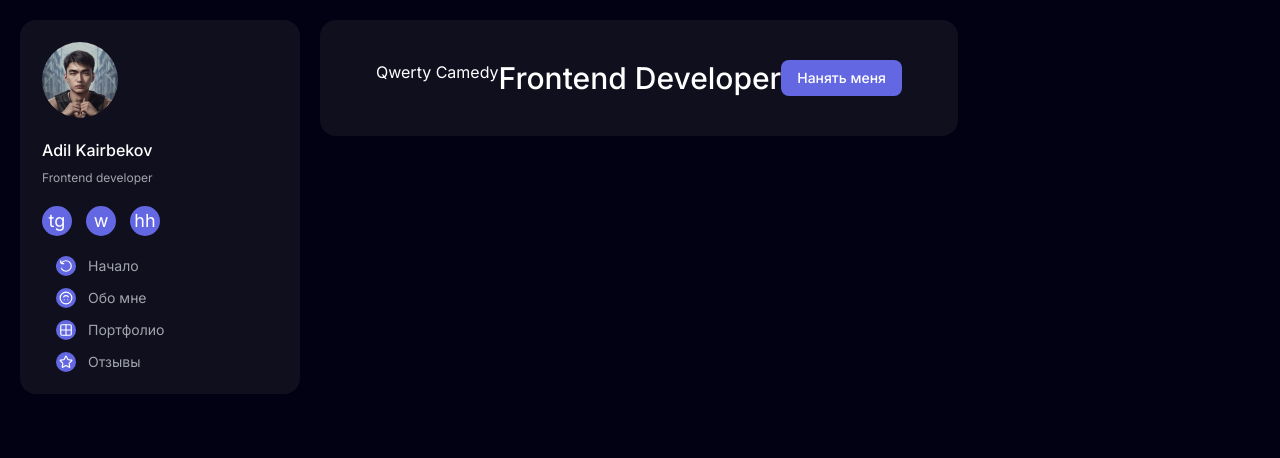
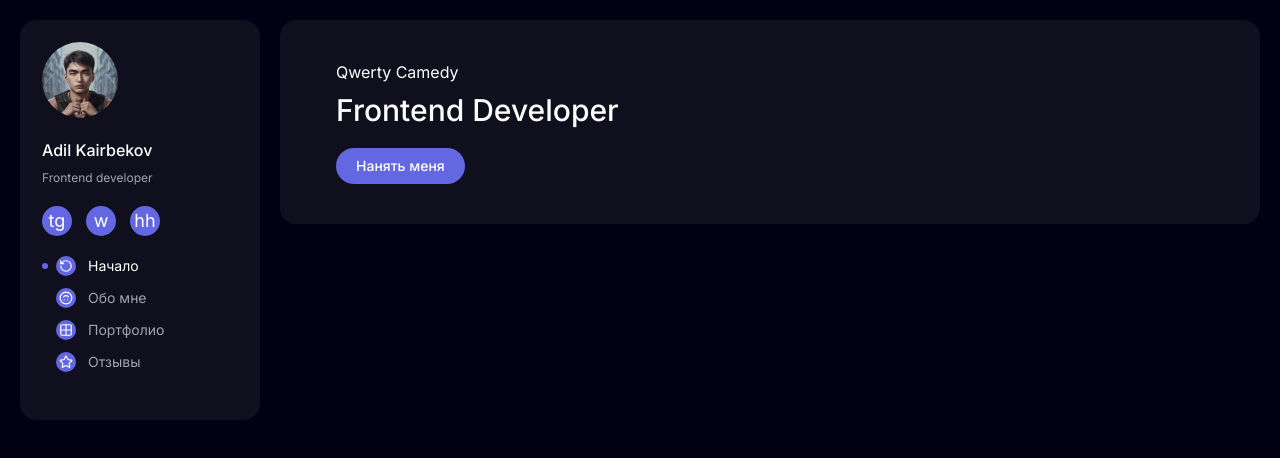
Before and after one commit to qwertycamedy/portfolio, a React (Vite) app: page / in a window 1280 px wide. Shown: the top 458 px of the page. Built offline with nearby package versions, Linux system fonts and the light colour scheme.

Commit message:
feat(hero): hero section path

```diff
--- a/src/components/shared/_common/sidebar.tsx
+++ b/src/components/shared/_common/sidebar.tsx
@@ -31,7 +31,8 @@ export const Sidebar = () => {
   }, []);
 
   return (
-    <Card className={'h-max max-w-70 flex-col gap-5 p-5.5'}>
+    <aside className="flex h-max w-full max-w-60 flex-col">
+      <Card className={'flex-col gap-5 px-5.5 pt-5.5 pb-12'}>
         <img
           className="h-19 w-19 rounded-full"
           src={meImg}
@@ -39,16 +40,17 @@ export const Sidebar = () => {
         />
         <div className="flex flex-col gap-2">
           <Title text="Adil Kairbekov" size={TitleSizes.h5} />
-        <p className="text-secondary-foreground text-xs">Frontend developer</p>
+          <p className="text-secondary-foreground text-xs">
+            Frontend developer
+          </p>
         </div>
         <ul className="flex gap-3.5">
           {networkLinks.map((networkLink) => (
-          <li>
+            <li key={networkLink.path}>
               <Link
                 className="bg-primary flex h-7.5 w-7.5 items-center justify-center overflow-hidden rounded-full text-lg transition-opacity hover:opacity-60"
                 to={networkLink.path}
                 target="_blank"
-              key={networkLink.path}
               >
                 {networkLink.text}
               </Link>
@@ -57,15 +59,17 @@ export const Sidebar = () => {
         </ul>
         <ul className="flex flex-col gap-3 pl-3.5">
           {navLinks.map((navLink) => (
-          <li>
+            <li key={navLink.path}>
               <Link
-              className="text-secondary-foreground relative flex items-center gap-3 text-sm"
+                className={cn(
+                  'text-secondary-foreground relative flex items-center gap-3 text-sm hover:opacity-70 transition-opacity',
+                  { 'text-foreground': activeNavLink === navLink.path },
+                )}
                 to={`/#${navLink.path}`}
-              key={navLink.path}
               >
                 <span
                   className={cn(
-                  'bg-primary pointer-events-none absolute flex h-1.5 w-1.5 rounded-full opacity-0 transition-opacity',
+                    'bg-primary pointer-events-none absolute right-[calc(100%+8px)] flex h-1.5 w-1.5 rounded-full opacity-0 transition-opacity',
                     { 'opacity-100': activeNavLink === navLink.path },
                   )}
                 />
@@ -83,5 +87,6 @@ export const Sidebar = () => {
           ))}
         </ul>
       </Card>
+    </aside>
   );
 };
--- a/src/components/shared/hero.tsx
+++ b/src/components/shared/hero.tsx
@@ -1,12 +1,20 @@
+import { Link } from 'react-router-dom';
 import { Button, Card, Title, TitleSizes } from '../ui';
+import { navLinks, networkLinks } from '@/utils';
 
 export const Hero = () => {
   return (
-    <section id="hero">
-      <Card>
-        <p>Qwerty Camedy</p>
-        <Title text="Frontend Developer" size={TitleSizes.h1} />
-        <Button>Нанять меня</Button>
+    <section className="flex w-full" id={navLinks[0].path}>
+      <Card className="h-max flex-col">
+        <p className="mb-2">Qwerty Camedy</p>
+        <Title
+          className={'mb-5'}
+          text="Frontend Developer"
+          size={TitleSizes.h1}
+        />
+        <Link to={networkLinks[1].path} target="blank">
+          <Button className="w-max px-5 py-3">Нанять меня</Button>
+        </Link>
       </Card>
     </section>
   );
--- a/src/components/ui/button.tsx
+++ b/src/components/ui/button.tsx
@@ -5,7 +5,7 @@ import { cva, type VariantProps } from 'class-variance-authority';
 import { cn } from '@/utils';
 
 const buttonVariants = cva(
-  "cursor-pointer inline-flex items-center justify-center gap-2 whitespace-nowrap rounded-md text-sm font-medium transition-all disabled:pointer-events-none disabled:opacity-50 [&_svg]:pointer-events-none [&_svg:not([class*='size-'])]:size-4 outline-none focus-visible:border-ring focus-visible:ring-ring/50 focus-visible:ring-[3px] aria-invalid:ring-destructive/20 dark:aria-invalid:ring-destructive/40 aria-invalid:border-destructive",
+  "cursor-pointer inline-flex items-center justify-center gap-2 whitespace-nowrap rounded-full text-sm font-medium transition-all disabled:pointer-events-none disabled:opacity-50 [&_svg]:pointer-events-none [&_svg:not([class*='size-'])]:size-4 outline-none focus-visible:border-ring focus-visible:ring-ring/50 focus-visible:ring-[3px] aria-invalid:ring-destructive/20 dark:aria-invalid:ring-destructive/40 aria-invalid:border-destructive",
   {
     variants: {
       variant: {
@@ -22,8 +22,8 @@ const buttonVariants = cva(
       },
       size: {
         default: 'h-9 px-4 py-2 has-[>svg]:px-3',
-        sm: 'h-8 rounded-md gap-1.5 px-3 has-[>svg]:px-2.5',
-        lg: 'h-10 rounded-md px-6 has-[>svg]:px-4',
+        sm: 'h-8 rounded-full gap-1.5 px-3 has-[>svg]:px-2.5',
+        lg: 'h-10 rounded-full px-6 has-[>svg]:px-4',
         icon: 'size-9',
         'icon-sm': 'size-8',
         'icon-lg': 'size-10',
```
Lines whose indentation alone changed are shown as unchanged.
